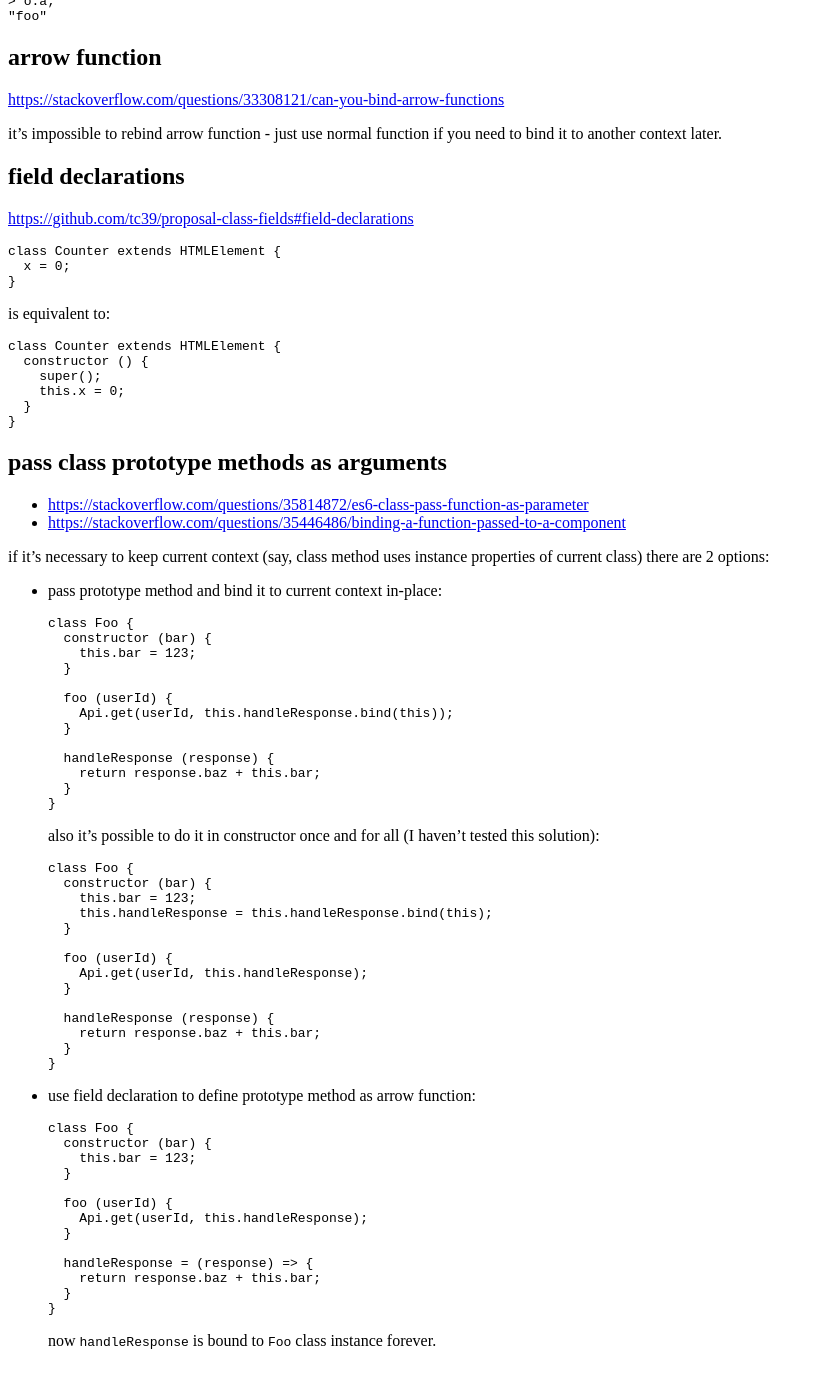
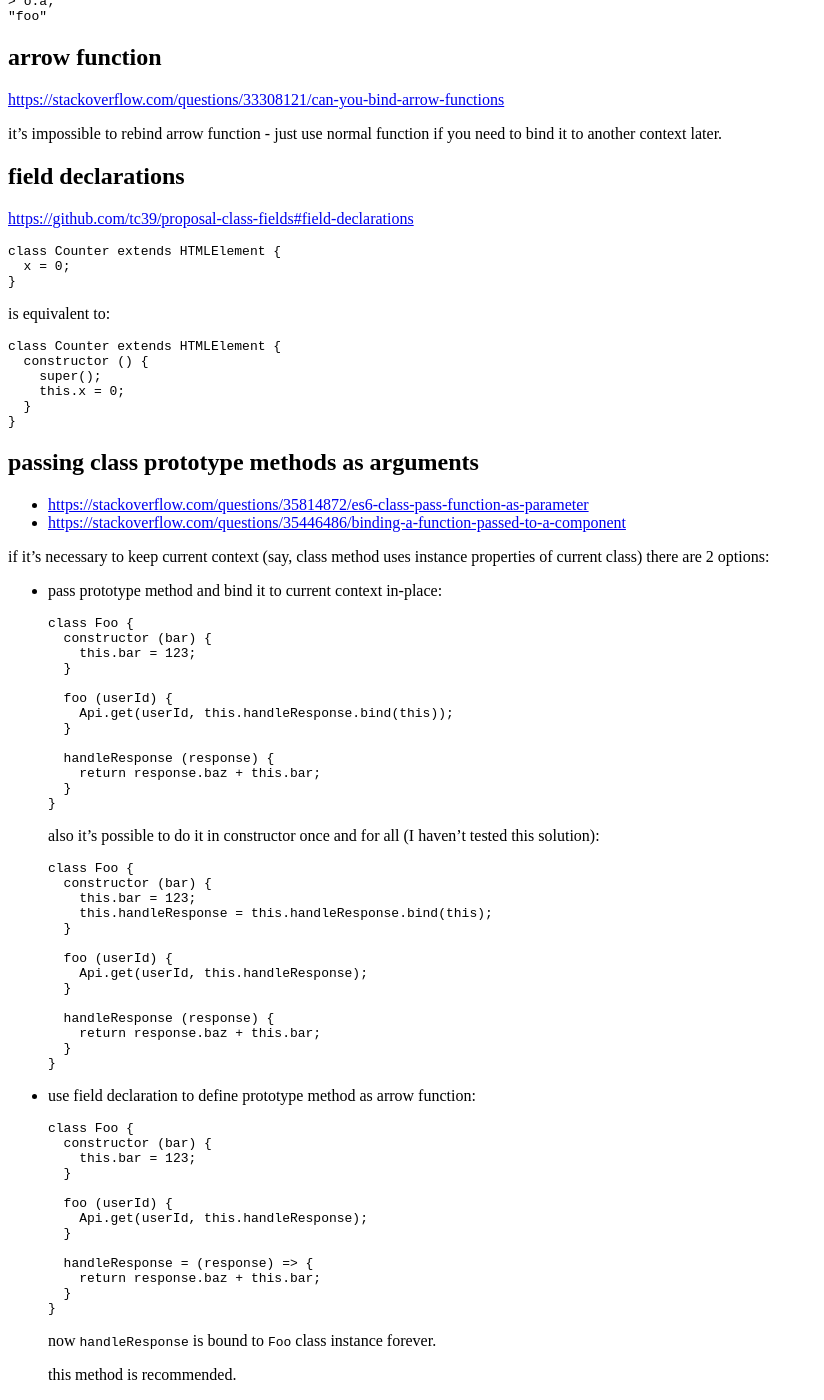
Before and after one commit to tap349/tap349.github.io, a Jekyll site: the page built from _posts/2017-06-02-javascript-es6+.md, in a window 1280 px wide and 1400 px high, scrolled down 591 px. Shown: the whole window, without its empty margins (0-824 px from the left). Built offline with Jekyll 4.4.1, drawn with Linux system fonts in a browser that asks for light colours; before the commit the page ends 1957 px from its top, so only the background shows below that.

Commit message:
update 2017-07-04_20:25:12

````diff
--- a/_posts/2017-06-02-javascript-es6+.md
+++ b/_posts/2017-06-02-javascript-es6+.md
@@ -61,7 +61,7 @@ class Counter extends HTMLElement {
 }
 ```
 
-## pass class prototype methods as arguments
+## passing class prototype methods as arguments
 
 - <https://stackoverflow.com/questions/35814872/es6-class-pass-function-as-parameter>
 - <https://stackoverflow.com/questions/35446486/binding-a-function-passed-to-a-component>
@@ -126,3 +126,5 @@ instance properties of current class) there are 2 options:
   ```
 
   now `handleResponse` is bound to `Foo` class instance forever.
+
+  this method is recommended.
````
